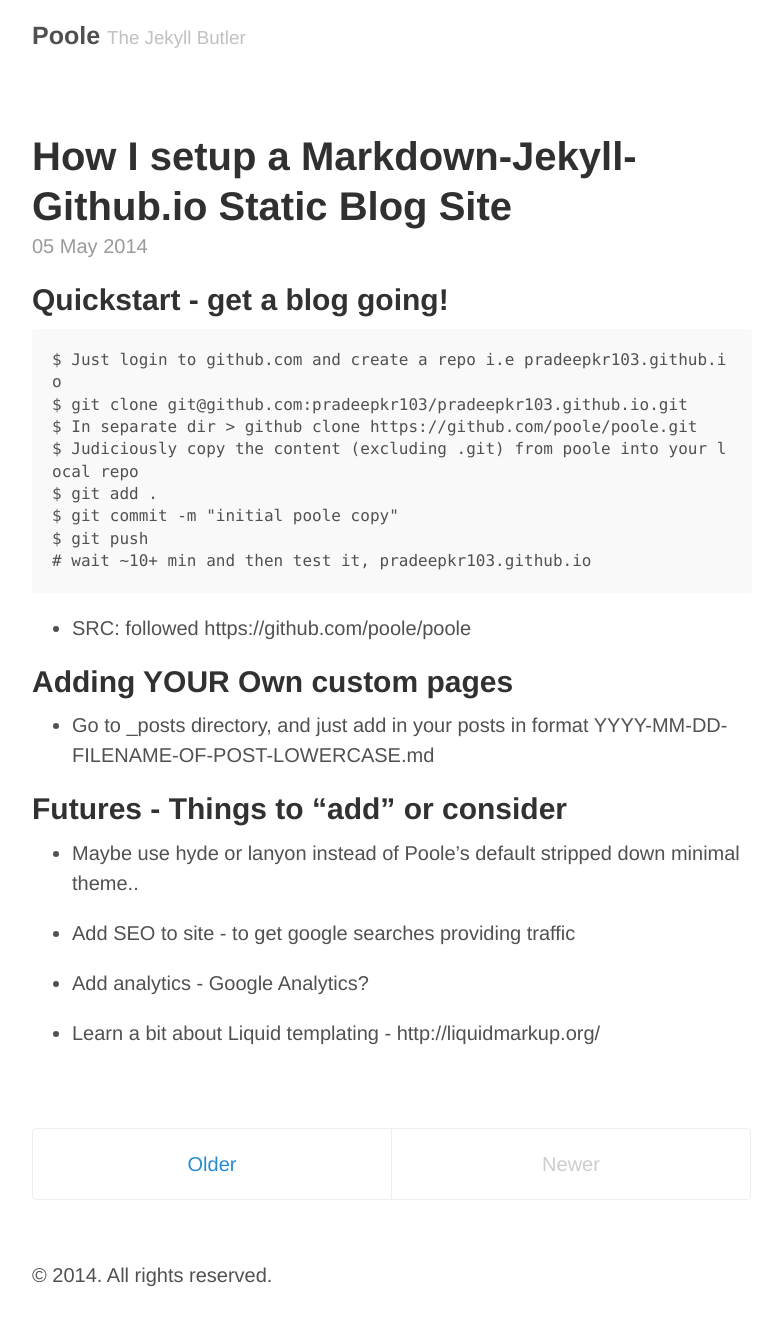
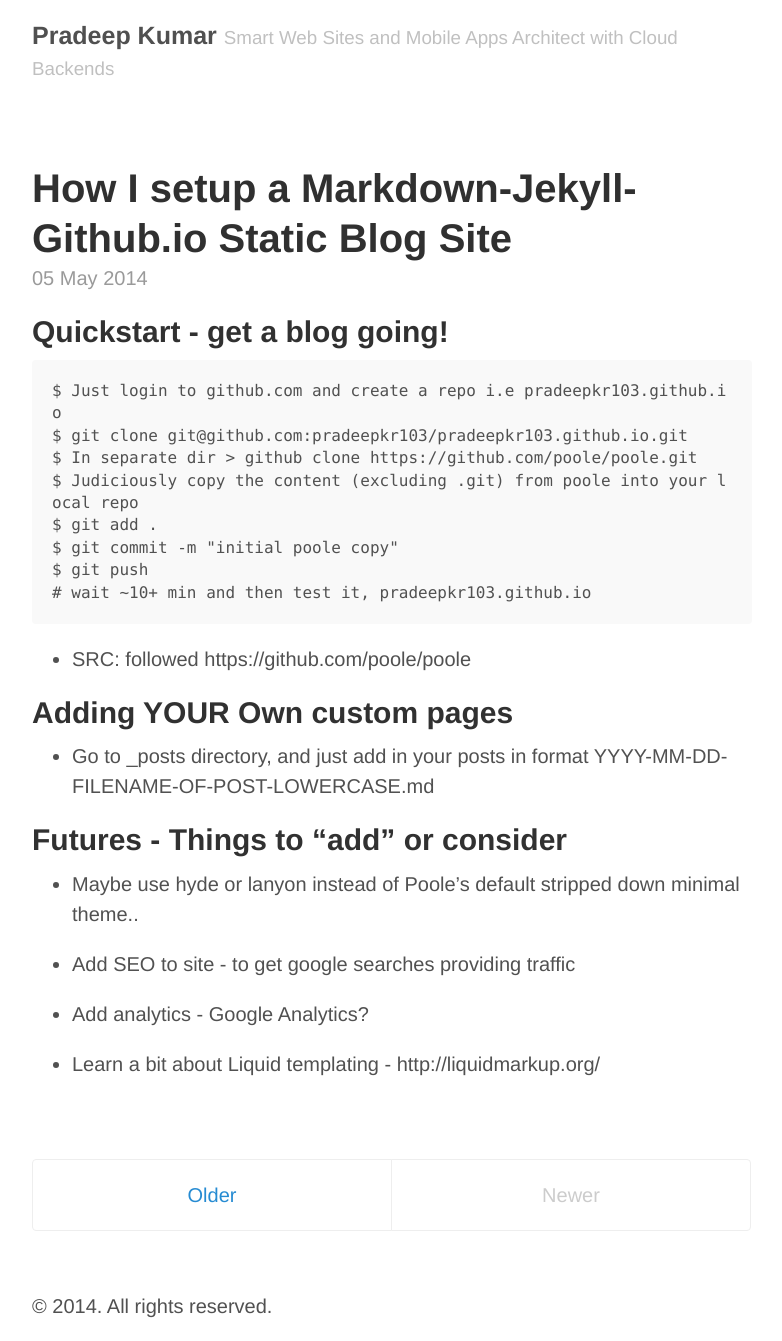
Before and after one commit to pradeepkr103/pradeepkr103_poole.github.io, a Jekyll site: the page built from index.html, in a window 1280 px wide. Shown: the whole page, without its empty margins (248-1030 px from the left). Built offline with Jekyll 4.4.1, drawn with Linux system fonts in a browser that asks for light colours; Markdown is read by kramdown in place of the engine named in the settings; the list of posts is cut into pages by our own code; before the commit the page ends 1310 px from its top, so only the background shows below that.

Commit message:
config.yml changed for profile

```diff
--- a/_config.yml
+++ b/_config.yml
@@ -6,14 +6,14 @@ pygments:         true
 permalink:        pretty
 
 # Setup
-title:            Poole
-tagline:          The Jekyll Butler
-description:      Base theme for Jekyll themes by @mdo.
+title:            Pradeep Kumar
+tagline:          Smart Web Sites and Mobile Apps Architect with Cloud Backends
+description:      Personal Development Blog for Pradeep Kumar
 url:              http://getpoole.com
 
 author:
-  name:           Mark Otto
-  url:            https://twitter.com/mdo
+  name:           Pradeep Kumar
+  url:            https://twitter.com/pradeepkr103
 
 paginate:         1
 
@@ -21,4 +21,4 @@ paginate:         1
 version:          1.0.0
 
 github:
-  repo:           https://github.com/poole/poole
+  repo:           https://github.com/pradeepkr103
```
